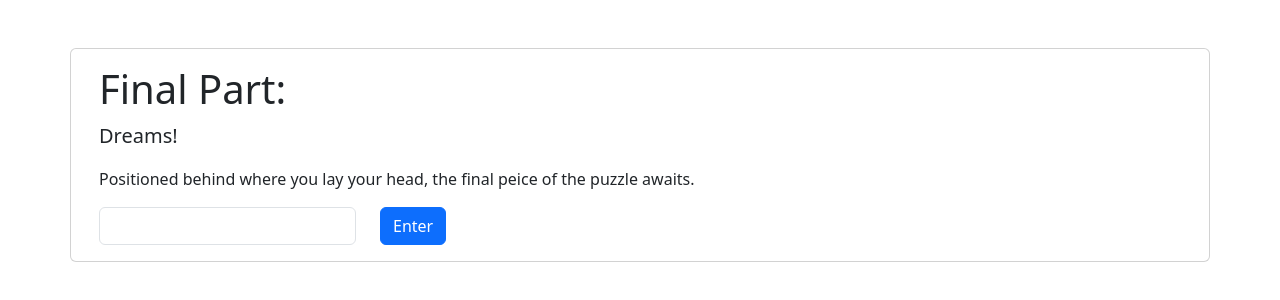
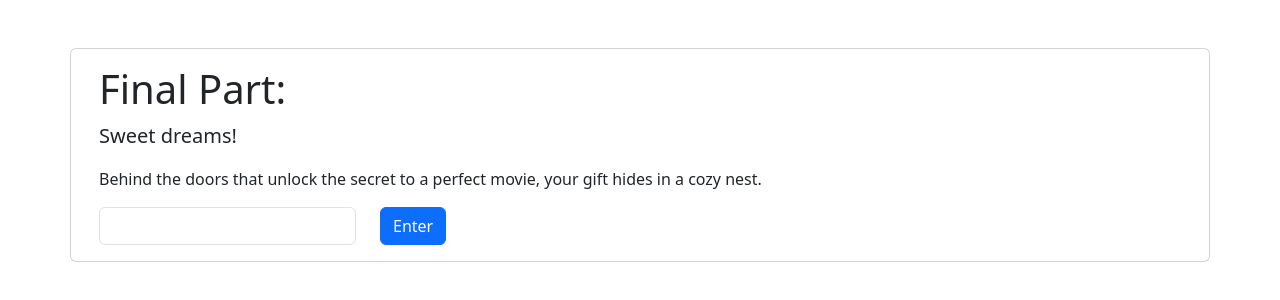
Before and after one commit to lpattersonn/finder-pro, a React (Create React App) app: page /final-page in a window 1280 px wide. Shown: the top 300 px of the page. Built offline with nearby package versions, Linux system fonts and the light colour scheme.

Commit message:
Update FinalPage.jsx

```diff
--- a/src/Components/FinalPage.jsx
+++ b/src/Components/FinalPage.jsx
@@ -22,8 +22,8 @@ export default function FirstPage() {
                 <div className="card">
                     <div className="card-body">
                         <h1>Final Part:</h1>
-                        <p className="lead">Dreams!</p>
-                        <p>Positioned behind where you lay your head, the final peice of the puzzle awaits.</p>
+                        <p className="lead">Sweet dreams!</p>
+                        <p>Behind the doors that unlock the secret to a perfect movie, your gift hides in a cozy nest.</p>
                         <form onSubmit={(e) => {
                             setStatusMessage('');
                             handleSubmit(e)}}>
```
